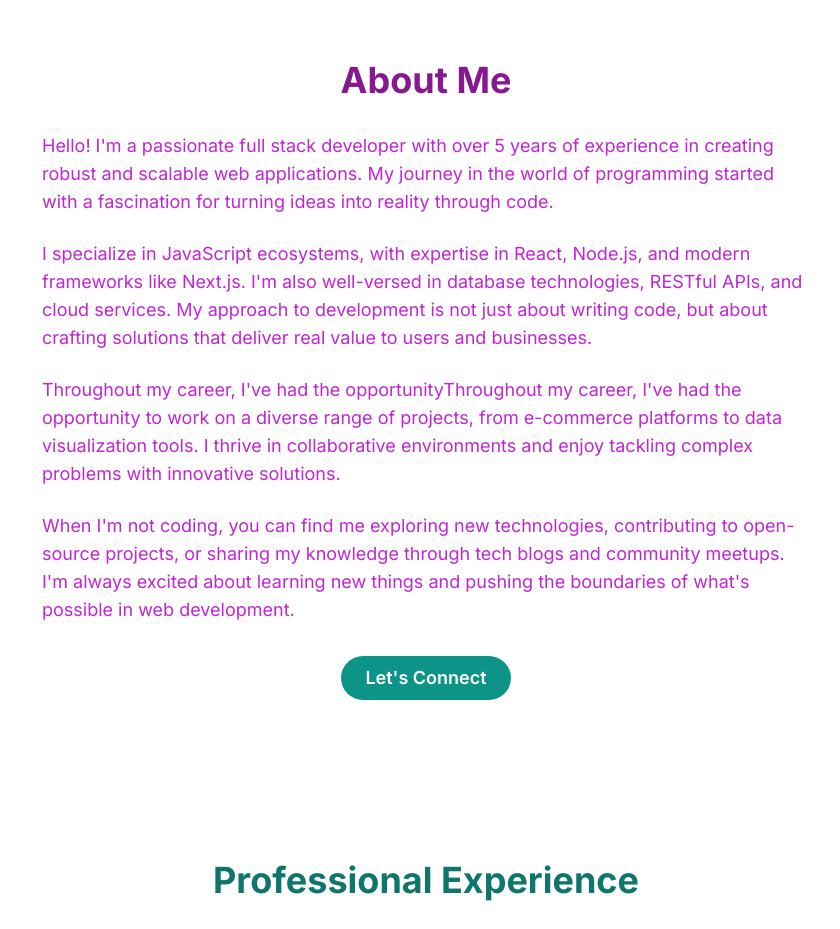
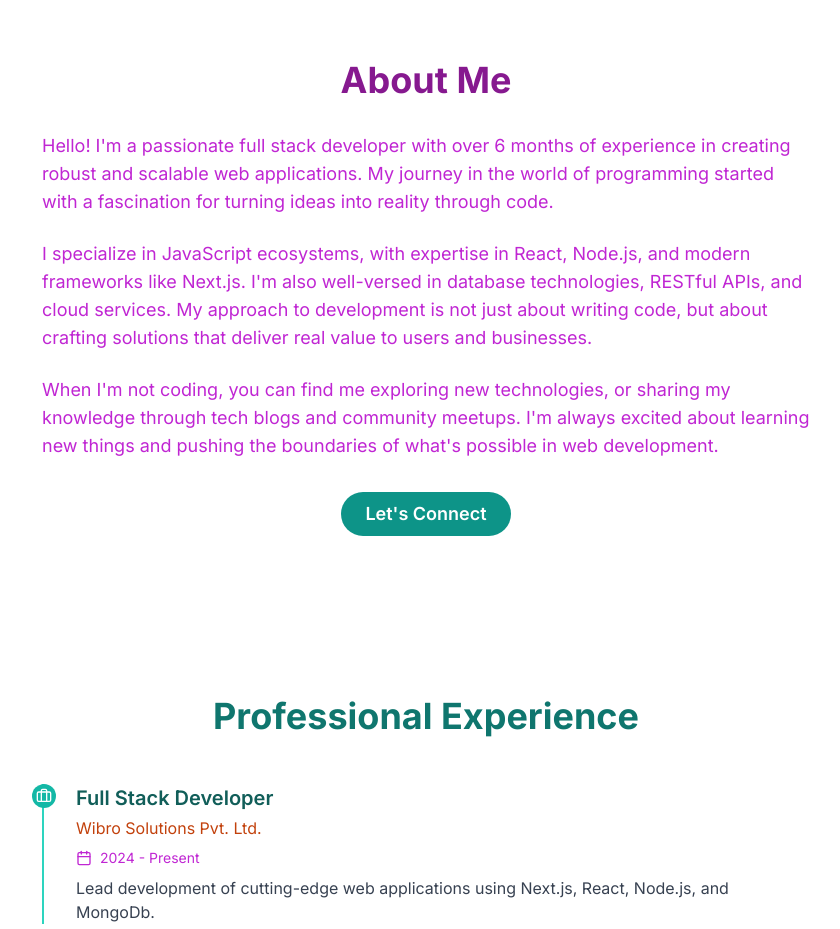
Before and after one commit to sagarksp/portfolio, a Next.js app: page / in a window 1280 px wide. Shown: the part 820-1749 px from the top of the page, without its empty margins (214-1054 px from the left). Built offline with nearby package versions, Linux system fonts and the light colour scheme.

Commit message:
Update About.jsx

```diff
--- a/src/app/components/About.jsx
+++ b/src/app/components/About.jsx
@@ -53,7 +53,7 @@ export default function About() {
             className="text-lg mb-6 text-secondary-600 dark:text-secondary-300"
             variants={itemVariants}
           >
-            Hello! I'm a passionate full stack developer with over 5 years of experience in creating robust and scalable web applications. My journey in the world of programming started with a fascination for turning ideas into reality through code.
+            Hello! I'm a passionate full stack developer with over 6 months of experience in creating robust and scalable web applications. My journey in the world of programming started with a fascination for turning ideas into reality through code.
           </motion.p>
           <motion.p
             className="text-lg mb-6 text-secondary-600 dark:text-secondary-300"
@@ -61,17 +61,12 @@ export default function About() {
           >
             I specialize in JavaScript ecosystems, with expertise in React, Node.js, and modern frameworks like Next.js. I'm also well-versed in database technologies, RESTful APIs, and cloud services. My approach to development is not just about writing code, but about crafting solutions that deliver real value to users and businesses.
           </motion.p>
-          <motion.p
-            className="text-lg mb-6 text-secondary-600 dark:text-secondary-300"
-            variants={itemVariants}
-          >
-            Throughout my career, I've had the opportunityThroughout my career, I've had the opportunity to work on a diverse range of projects, from e-commerce platforms to data visualization tools. I thrive in collaborative environments and enjoy tackling complex problems with innovative solutions.
-          </motion.p>
+
           <motion.p
             className="text-lg text-secondary-600 dark:text-secondary-300"
             variants={itemVariants}
           >
-            When I'm not coding, you can find me exploring new technologies, contributing to open-source projects, or sharing my knowledge through tech blogs and community meetups. I'm always excited about learning new things and pushing the boundaries of what's possible in web development.
+            When I'm not coding, you can find me exploring new technologies, or sharing my knowledge through tech blogs and community meetups. I'm always excited about learning new things and pushing the boundaries of what's possible in web development.
           </motion.p>
           <motion.div
             className="mt-8 text-center"
```
